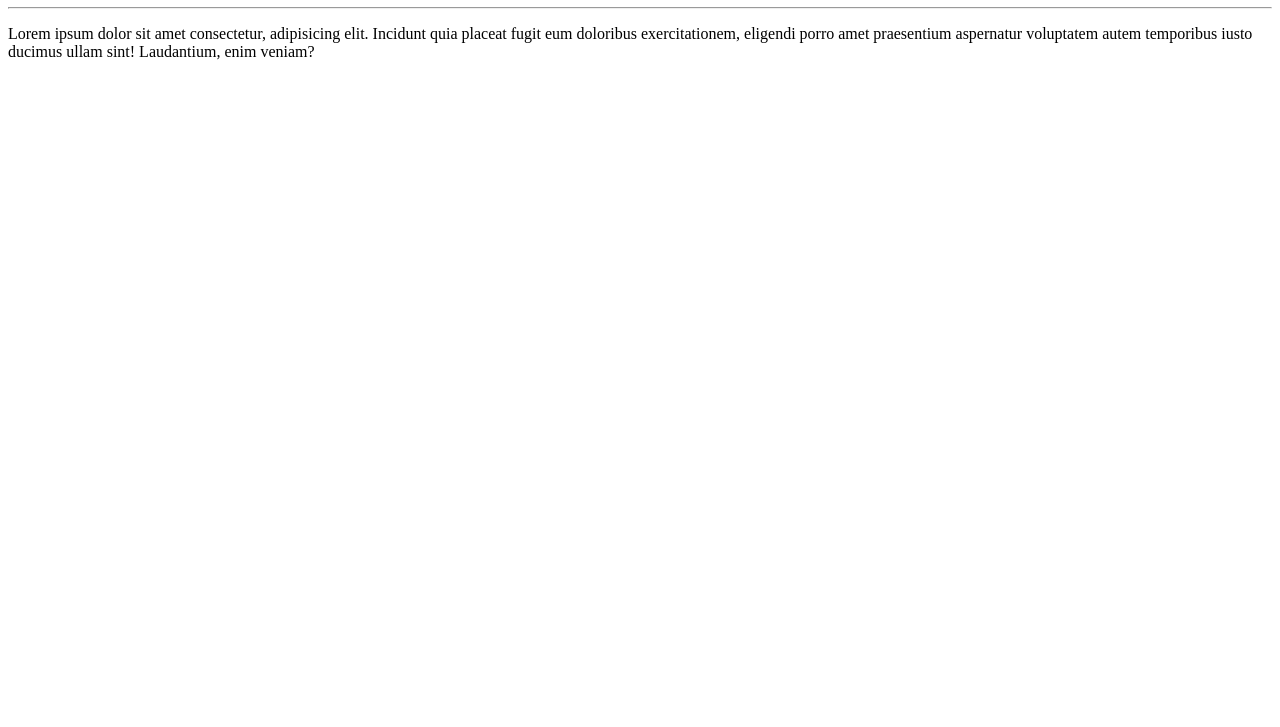
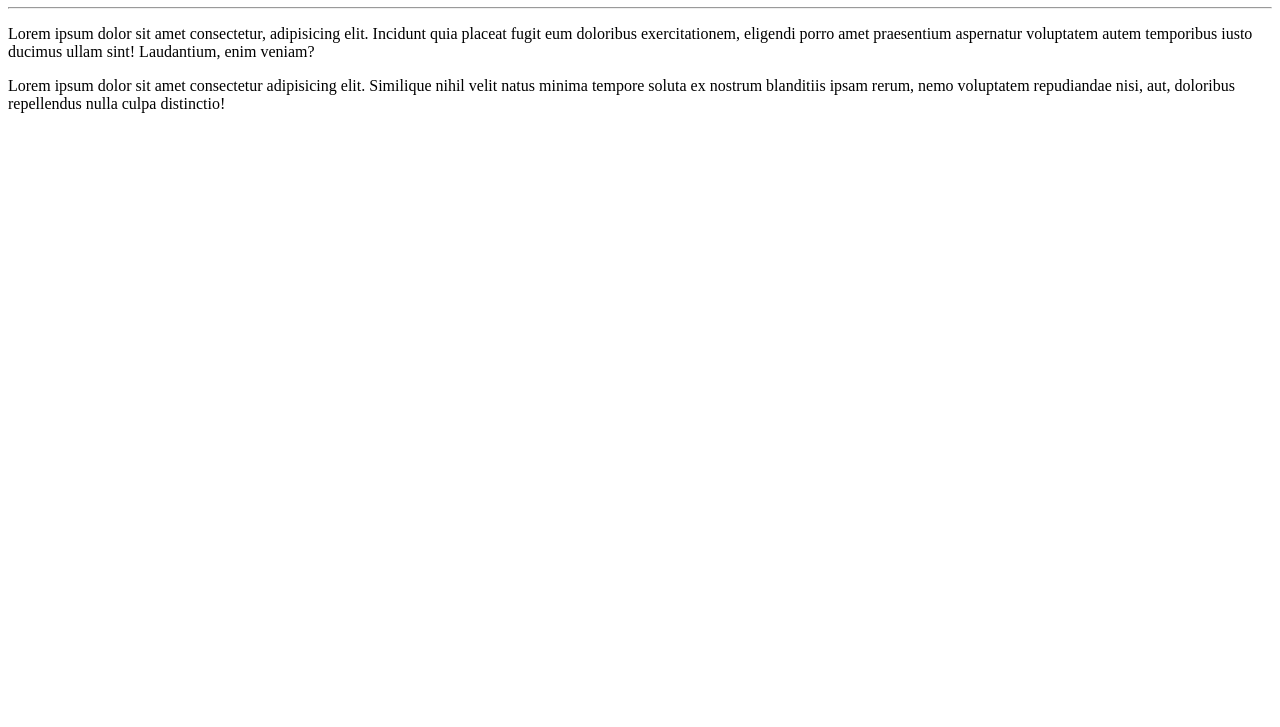
Before and after one commit to giuliano25/Hello-World, a plain HTML site: page site - exempl/index.html in a window 1280 px wide. Shown: the part 73-800 px from the top of the page. Drawn offline with Linux system fonts and the light colour scheme.

Commit message:
add paragraph

```diff
--- a/site - exempl/index.html
+++ b/site - exempl/index.html
@@ -9,5 +9,6 @@
     <h1>Hello world</h1>
     <hr>
     <p>Lorem ipsum dolor sit amet consectetur, adipisicing elit. Incidunt quia placeat fugit eum doloribus exercitationem, eligendi porro amet praesentium aspernatur voluptatem autem temporibus iusto ducimus ullam sint! Laudantium, enim veniam?</p>
+    <p>Lorem ipsum dolor sit amet consectetur adipisicing elit. Similique nihil velit natus minima tempore soluta ex nostrum blanditiis ipsam rerum, nemo voluptatem repudiandae nisi, aut, doloribus repellendus nulla culpa distinctio!</p>
 </body>
 </html>
```
